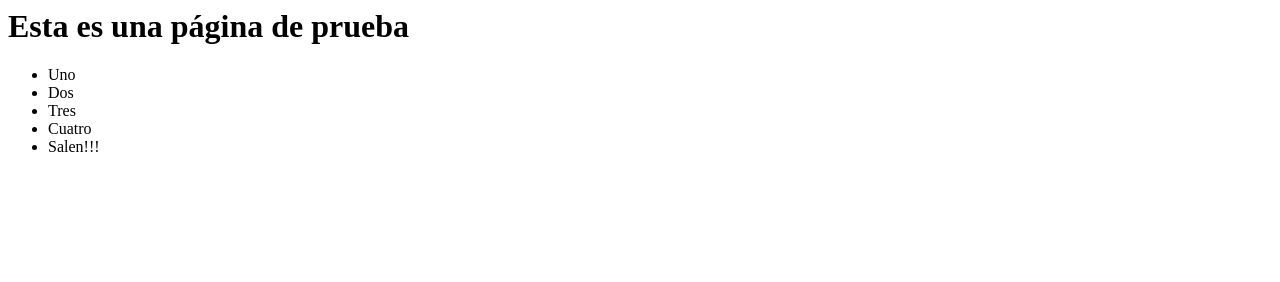
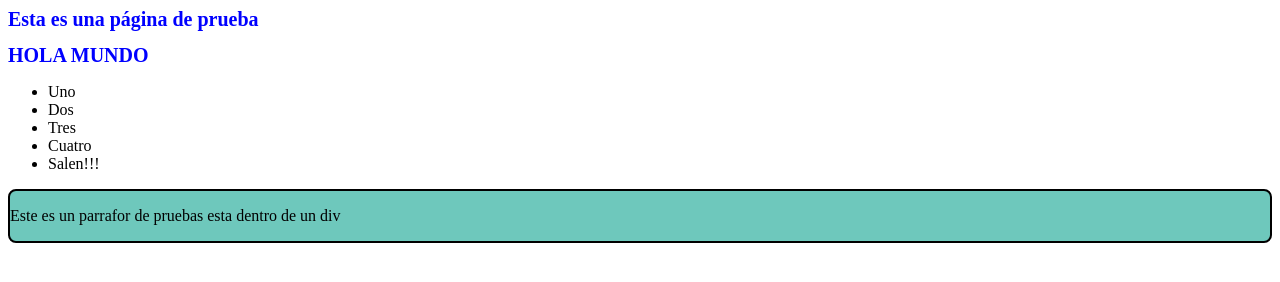
Before and after one commit to Han253/pw_ejercicio, a plain HTML site: page index.html in a window 1280 px wide. Drawn offline with Linux system fonts and the light colour scheme.

Commit message:
add css style

```diff
--- /dev/null
+++ b/css/base.css
@@ -0,0 +1,3 @@
+h1 {
+    color:red;
+}
--- /dev/null
+++ b/css/index.css
@@ -0,0 +1,12 @@
+h1 {
+
+    color: blue;
+    font-size: 20px;
+}
+
+
+.contenedor_parrafos{
+    border:solid 2px;
+    background-color: #6ec8bc;
+    border-radius:8px;
+}
--- a/index.html
+++ b/index.html
@@ -1,9 +1,13 @@
 <html>
 <head>
     <title>Prueba repo</title>
+    <link rel="stylesheet" type="text/css" href="css/base.css" media="screen"/>
+    <link rel="stylesheet" type="text/css" href="css/index.css" media="screen"/>
+
 </head>
 <body>
 <h1>Esta es una página de prueba</h1>
+<h1>HOLA MUNDO</h1>
 <ul>
     <li>Uno</li>
     <li>Dos</li>
@@ -11,5 +15,8 @@
     <li>Cuatro</li>
     <li>Salen!!!</li>
 </ul>
+<div class="contenedor_parrafos">
+    <p>Este es un parrafor de pruebas esta dentro de un div</p>
+</div>
 </body>
 </html>
```
